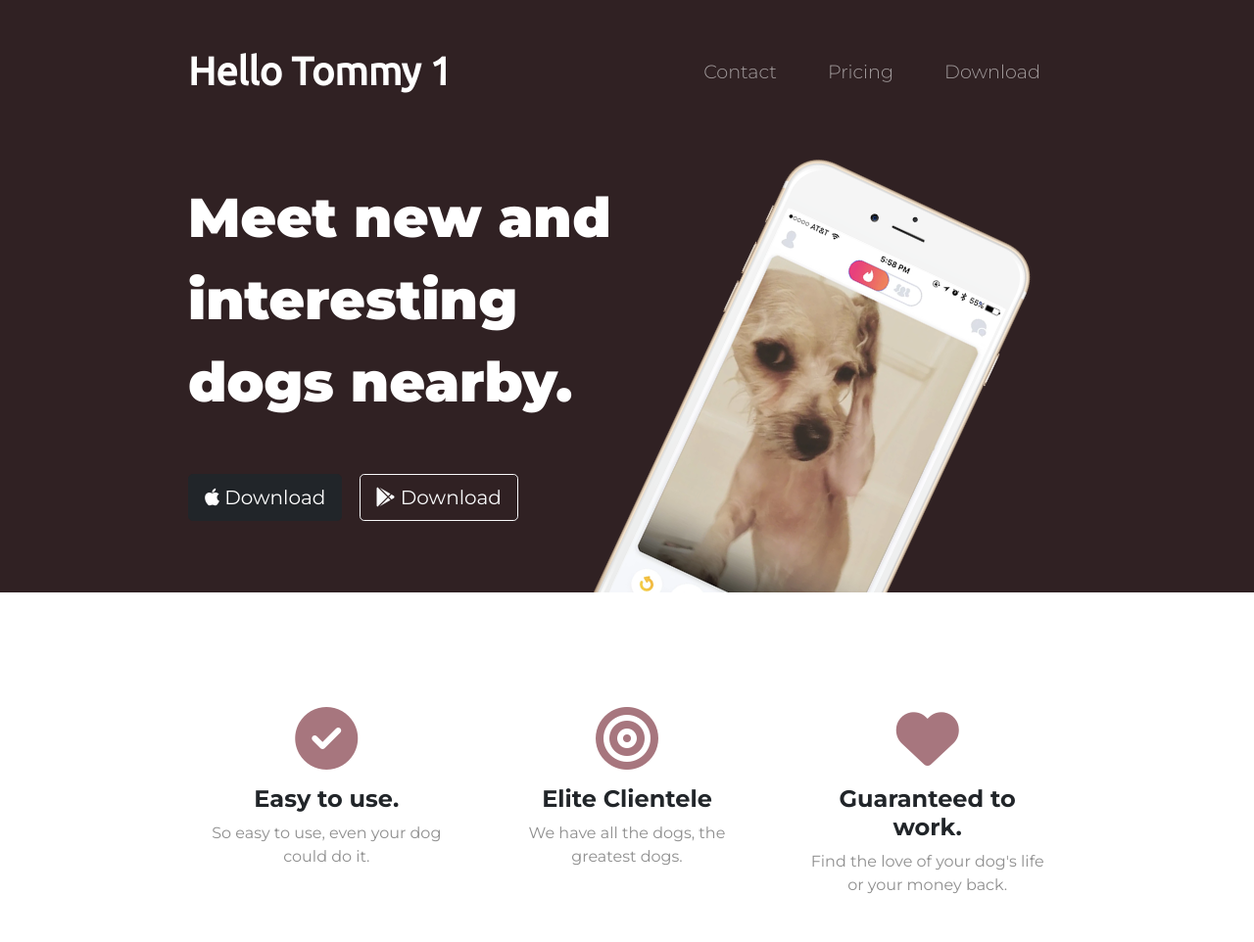
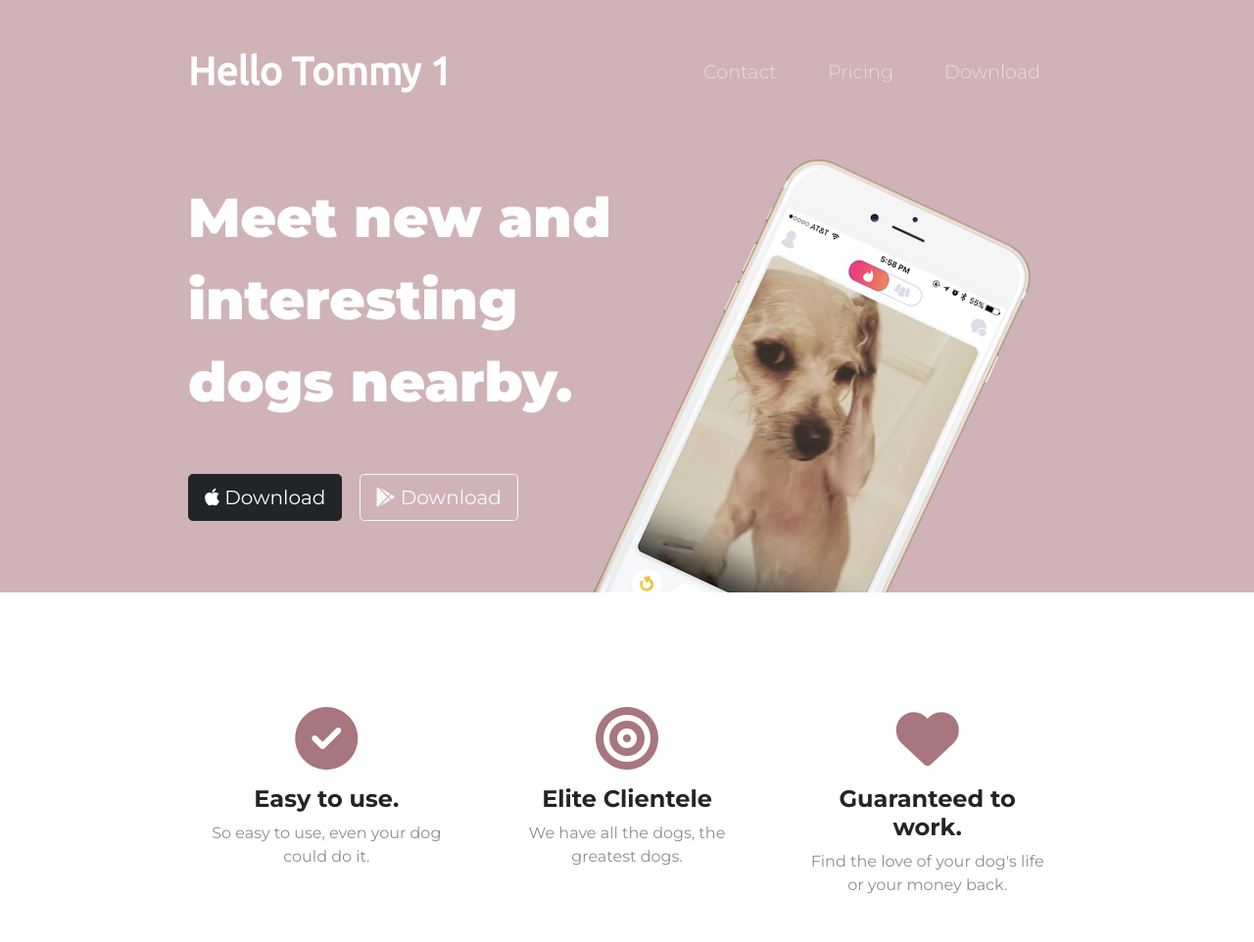
Before and after one commit to Abhishek-Jadhav-AJ/TXON_1, a plain HTML site: page index.html in a window 1280 px wide. Shown: the top 962 px of the page at 98% size. Drawn offline with nearby package versions, Linux system fonts and the light colour scheme.

Commit message:
color section changes

```diff
--- a/css/styles.css
+++ b/css/styles.css
@@ -30,7 +30,7 @@ p {
 /* Sections */
 
 .colored-section {
-  background-color: #302123;
+  background-color: #cfb3b7;
   color: #fff;
 }
 
```
